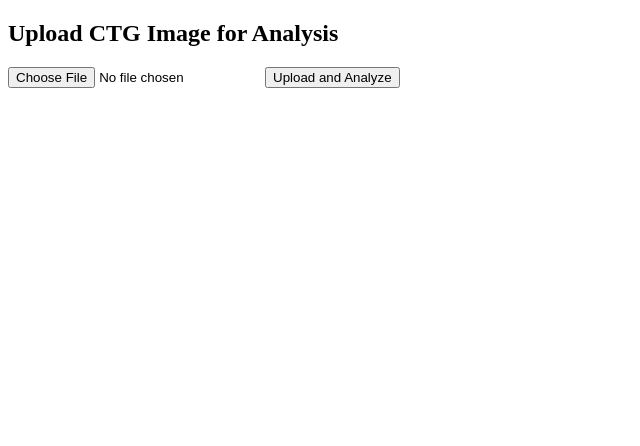
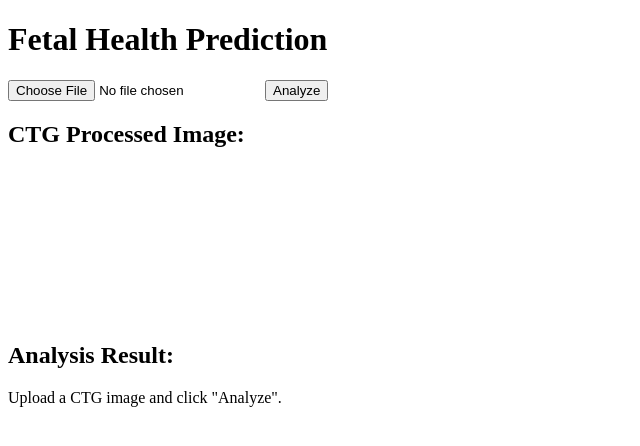
Before and after one commit to smile4kh/ctg, a plain HTML site: page templates/index.html in a window 1280 px wide. Shown: the whole page, without its empty margins (0-640 px from the left). Drawn offline with Linux system fonts and the light colour scheme.

Commit message:
Update index.html

```diff
--- a/templates/index.html
+++ b/templates/index.html
@@ -3,13 +3,28 @@
 <head>
     <meta charset="UTF-8">
     <meta name="viewport" content="width=device-width, initial-scale=1.0">
-    <title>CTG Image Upload</title>
+    <title>Fetal Health CTG Analysis</title>
+    <link rel="stylesheet" href="style.css"> <!-- Optional: Add custom styling -->
 </head>
 <body>
-    <h2>Upload CTG Image for Analysis</h2>
-    <form action="/upload" method="post" enctype="multipart/form-data">
-        <input type="file" name="file" required>
-        <input type="submit" value="Upload and Analyze">
-    </form>
+
+    <h1>Fetal Health Prediction</h1>
+
+    <!-- ✅ CTG Image Upload -->
+    <input type="file" id="ctgUpload" accept="image/*">
+    <button id="analyzeBtn">Analyze</button>
+
+    <h2>CTG Processed Image:</h2>
+    <canvas id="ctgCanvas"></canvas>
+
+    <h2>Analysis Result:</h2>
+    <p id="analysisResult">Upload a CTG image and click "Analyze".</p>
+
+    <!-- ✅ TensorFlow.js (Required for Image Processing) -->
+    <script src="https://cdn.jsdelivr.net/npm/@tensorflow/tfjs"></script>
+
+    <!-- ✅ Include the JavaScript file -->
+    <script src="script.js"></script>
+
 </body>
 </html>
```
